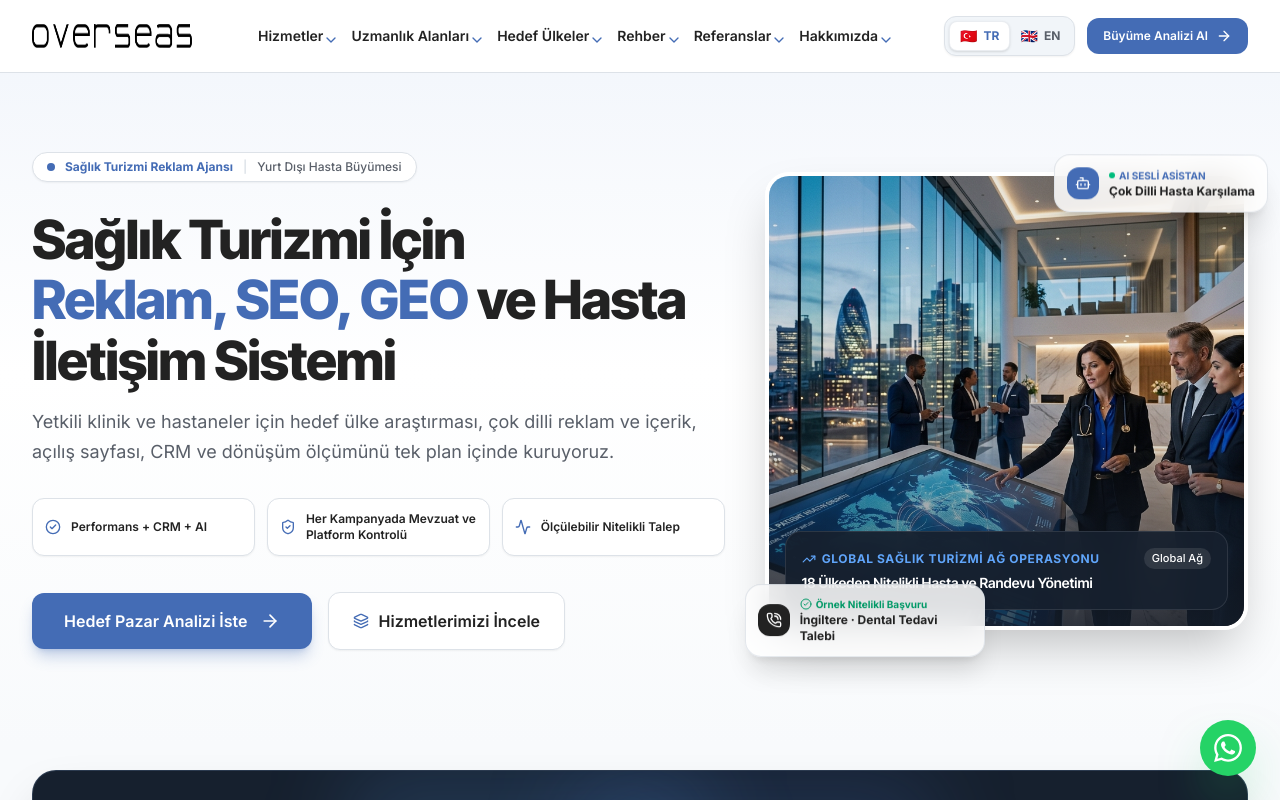
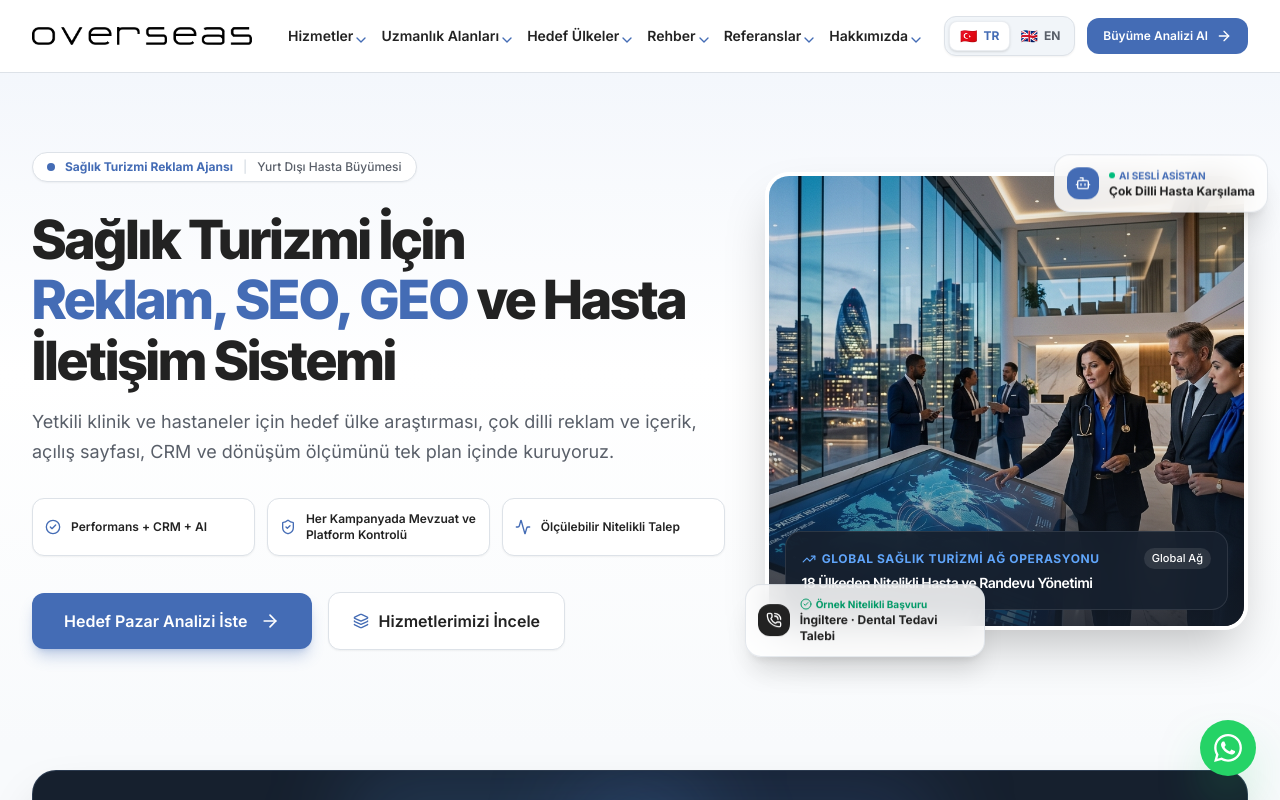
Before and after one commit to kaankarakas34/overseas, a React (Vite) app: page / in a window 1280 px wide. Shown: the top 800 px of the page. Built offline with nearby package versions, Linux system fonts and the light colour scheme.

Commit message:
fix: Header logosunun doğal oranını ve duyarlı boyutunu düzelt

```diff
--- a/src/components/Navbar.tsx
+++ b/src/components/Navbar.tsx
@@ -67,7 +67,7 @@ export const Navbar: React.FC<NavbarProps> = ({ onNavigateHome, onOpenConsultati
   return <header ref={header} className={`fixed top-0 left-0 right-0 z-40 border-b border-[#DDE2E8] py-4 transition-shadow bg-white/95 backdrop-blur-md ${isScrolled ? 'shadow-sm' : ''}`}>
     <div className="max-w-[1440px] mx-auto px-4 sm:px-6 xl:px-8">
       <div className="flex items-center justify-between gap-4">
-        <Link to="/" onClick={onNavigateHome} aria-label="Overseas Marketing" className="shrink-0 focus-visible:outline-2 focus-visible:outline-[#446CB5]"><img src="/logo2/siyah.png" alt="Overseas Marketing" className="h-5 sm:h-6 w-auto max-w-[145px] sm:max-w-[160px]" /></Link>
+        <Link to="/" onClick={onNavigateHome} aria-label="Overseas Marketing" className="min-w-0 focus-visible:outline-2 focus-visible:outline-[#446CB5]"><img src="/logo2/siyah.png" alt="Overseas Marketing" width={1400} height={110} className="block h-auto w-[180px] max-w-full sm:w-[220px]" /></Link>
         <nav aria-label={isEn ? 'Main navigation' : 'Ana navigasyon'} className="hidden xl:flex items-center gap-7">{navigation.map(group => <NavigationGroup key={group.id} group={group} language={language} mobile={false} onSelect={select} />)}</nav>
         <div className="flex items-center gap-2 sm:gap-3">
           <LanguageSwitcher />
```
